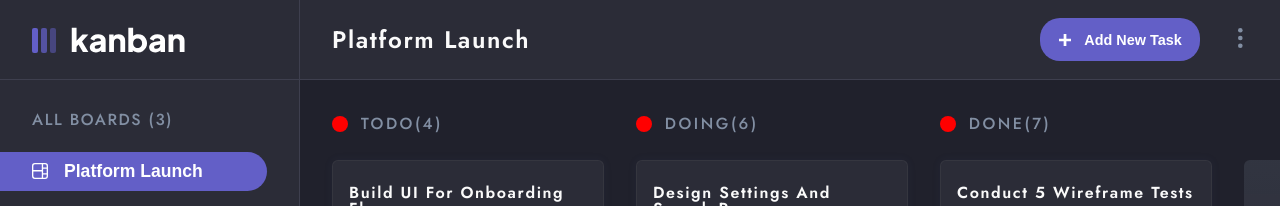
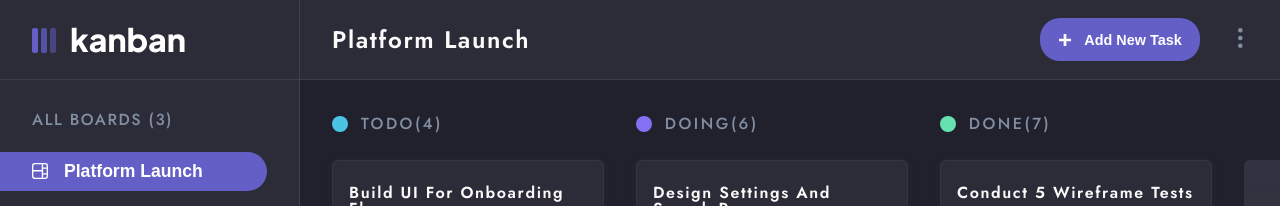
Before and after one commit to onoseremejohn/Kanban-Task-Manager, a React (Vite) app: page / in a window 1280 px wide. Shown: the top 206 px of the page. Built offline with nearby package versions, Linux system fonts and the light colour scheme.

Commit message:
span color

```diff
--- a/src/Components/MainBoard.tsx
+++ b/src/Components/MainBoard.tsx
@@ -13,8 +13,8 @@ const MainBoard = () => {
   return (
     <Wrapper sidebarOpen={sidebarOpen}>
       <div className="move">
-        {data?.columns.map((x) => {
-          return <SingleColumn key={x.id} {...x} />;
+        {data?.columns.map((x, index) => {
+          return <SingleColumn key={x.id} {...x} index={index} />;
         })}
         {boards?.length === 0 && (
           <Empty>
@@ -31,7 +31,7 @@ const MainBoard = () => {
             </button>
           </Empty>
         )}
-        {Array.isArray(boards) && boards.length > 0 && (
+        {boards && data && boards.length > 0 && data.columns.length < 6 && (
           <NewColumn>
             <div>&nbsp;</div>
             <div
--- a/src/Components/ModifyTask.tsx
+++ b/src/Components/ModifyTask.tsx
@@ -380,6 +380,7 @@ const Wrapper = styled.div`
       text-align: start;
       padding: 0.5em 1em;
     }
+    margin-bottom: 2em;
   }
   .submit {
     background-color: var(--purple);
--- a/src/Components/SingleColumn.tsx
+++ b/src/Components/SingleColumn.tsx
@@ -1,9 +1,19 @@
 import styled from "styled-components";
 import SingleTask from "./SingleTask";
 import { ColumnType } from "../types";
-const SingleColumn = ({ name, tasks, id }: ColumnType) => {
+
+const colors = [
+  "#49c4e5",
+  "#8471f2",
+  "#67e2ae",
+  "#e5a449",
+  "#2a3fdb",
+  "#c36e6e",
+];
+
+const SingleColumn = ({ name, tasks, id, index }: ColumnType) => {
   return (
-    <Wrapper>
+    <Wrapper index={index}>
       <div className="title">
         <span className="color"></span>
         <div>
@@ -17,8 +27,10 @@ const SingleColumn = ({ name, tasks, id }: ColumnType) => {
     </Wrapper>
   );
 };
-
-const Wrapper = styled.section`
+interface WrapperProps {
+  index: number;
+}
+const Wrapper = styled.section<WrapperProps>`
   display: flex;
   flex-direction: column;
   gap: 1.5em;
@@ -42,7 +54,7 @@ const Wrapper = styled.section`
     width: 1em;
     height: 1em;
     border-radius: 50%;
-    background-color: red;
+    background-color: ${({ index }) => colors[index]};
   }
   span.name {
     white-space: nowrap;
--- a/src/Components/ViewTask.tsx
+++ b/src/Components/ViewTask.tsx
@@ -235,6 +235,7 @@ export const Wrapper = styled.div`
       text-align: start;
       padding: 0.5em 1em;
     }
+    margin-bottom: 2em;
   }
   .modifyTask {
     top: 105%;
--- a/src/types.ts
+++ b/src/types.ts
@@ -82,6 +82,7 @@ export interface ColumnType {
   name: string;
   tasks: TasksType[];
   error?: boolean;
+  index: number;
 }
 
 export interface BoardType {
```
Also changed, not shown: src/assets/Icons.tsx (+1 -1 lines).
